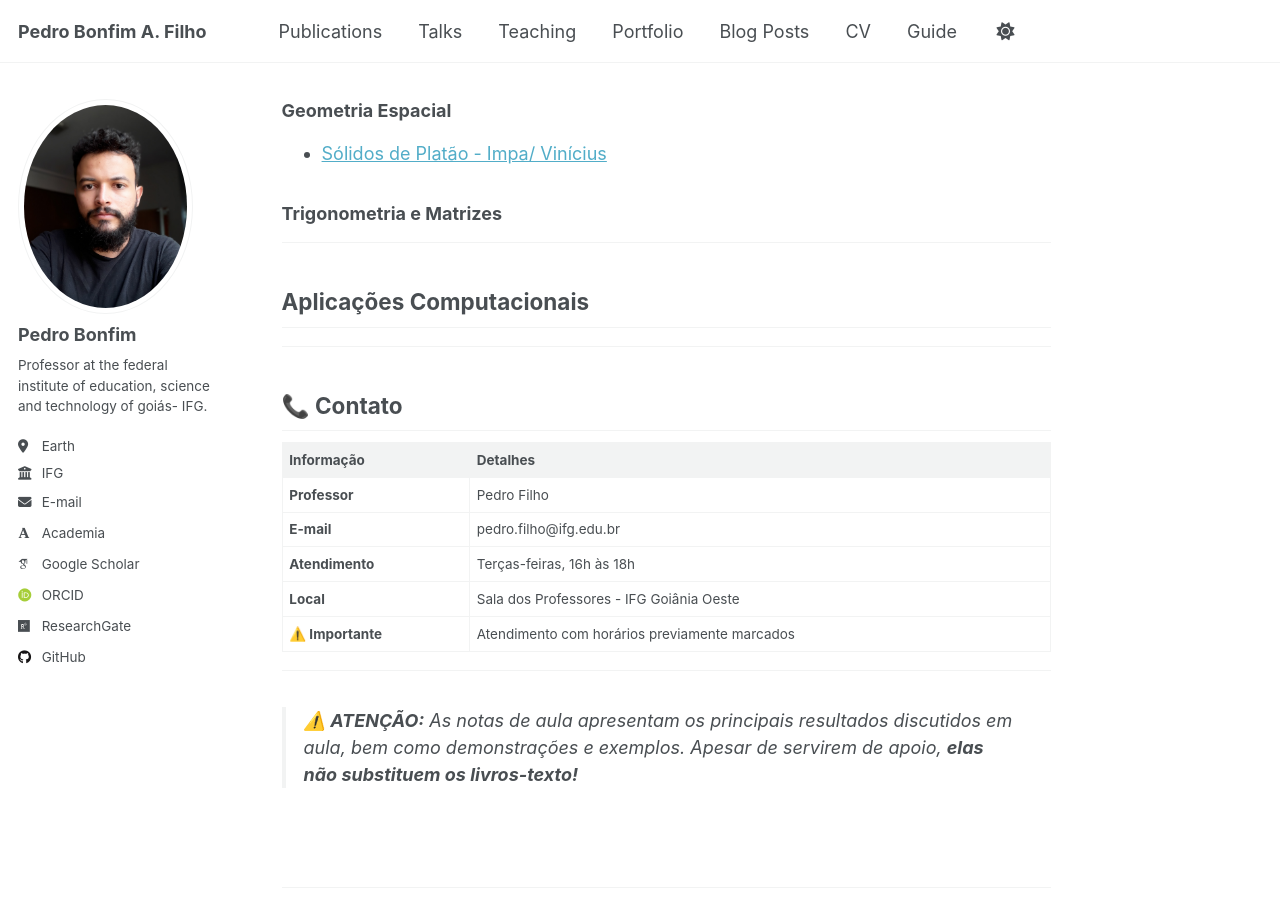
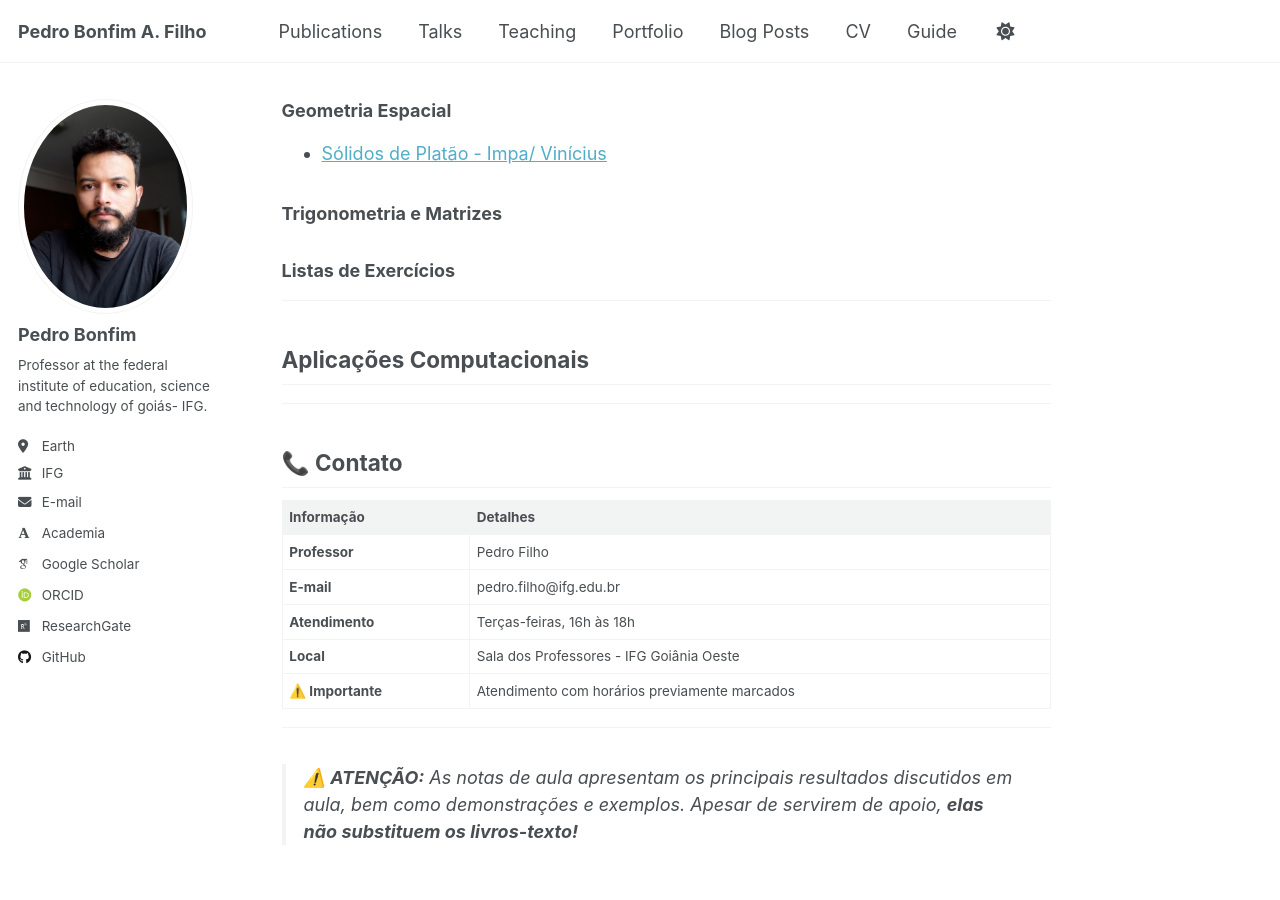
Before and after one commit to pedroassuncaofilho/pedroassuncaofilho.github.io, a Jekyll site: the page built from _teaching/matematica2nd.md, in a window 1280 px wide and 900 px high, scrolled down 2734 px. Built offline with Jekyll 4.4.1, drawn with Linux system fonts in a browser that asks for light colours; some web fonts are replaced.

Commit message:
Update matematica2nd.md

```diff
--- a/_teaching/matematica2nd.md
+++ b/_teaching/matematica2nd.md
@@ -68,6 +68,8 @@ analisá-los, contribuindo com elementos para a tomada de decisões sobre como e
 
 ###  Trigonometria e Matrizes
 
+### Listas de Exercícios
+
 ---
 ##  Aplicações Computacionais
 ---
```
